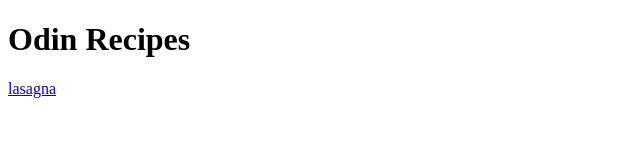
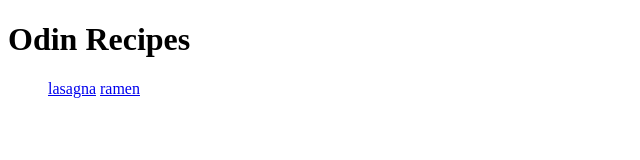
Before and after one commit to sally1345/odin-recipes, a plain HTML site: page index.html in a window 1280 px wide. Shown: the whole page, without its empty margins (0-640 px from the left). Drawn offline with Linux system fonts and the light colour scheme.

Commit message:
update index, link to ramen page

```diff
--- a/index.html
+++ b/index.html
@@ -6,7 +6,11 @@
     </head>
     <body>
         <h1>Odin Recipes</h1>
-        <a href="recipes/lasagna.html">lasagna</a>
+        <ul>
+            <a href="recipes/lasagna.html">lasagna</a>
+            <a href="recipes/ramen.html">ramen</a>
+        </ul>
+
     </body>
 
 </html>
```
